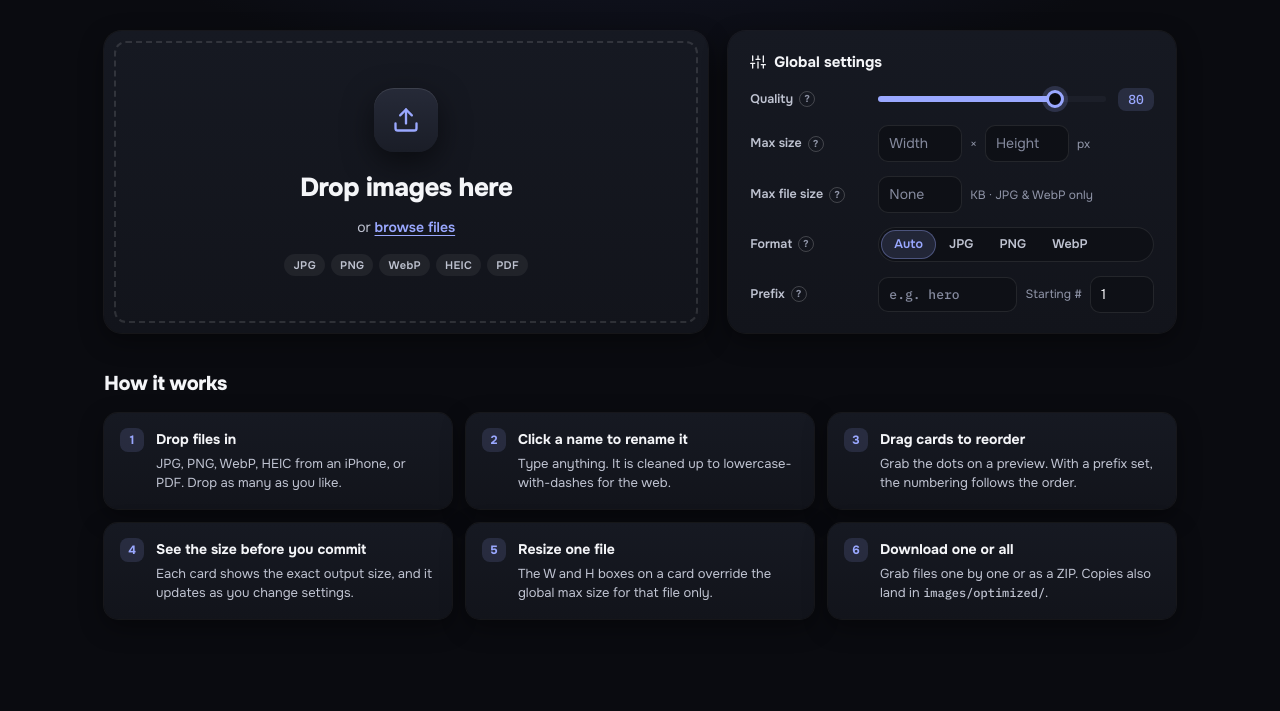
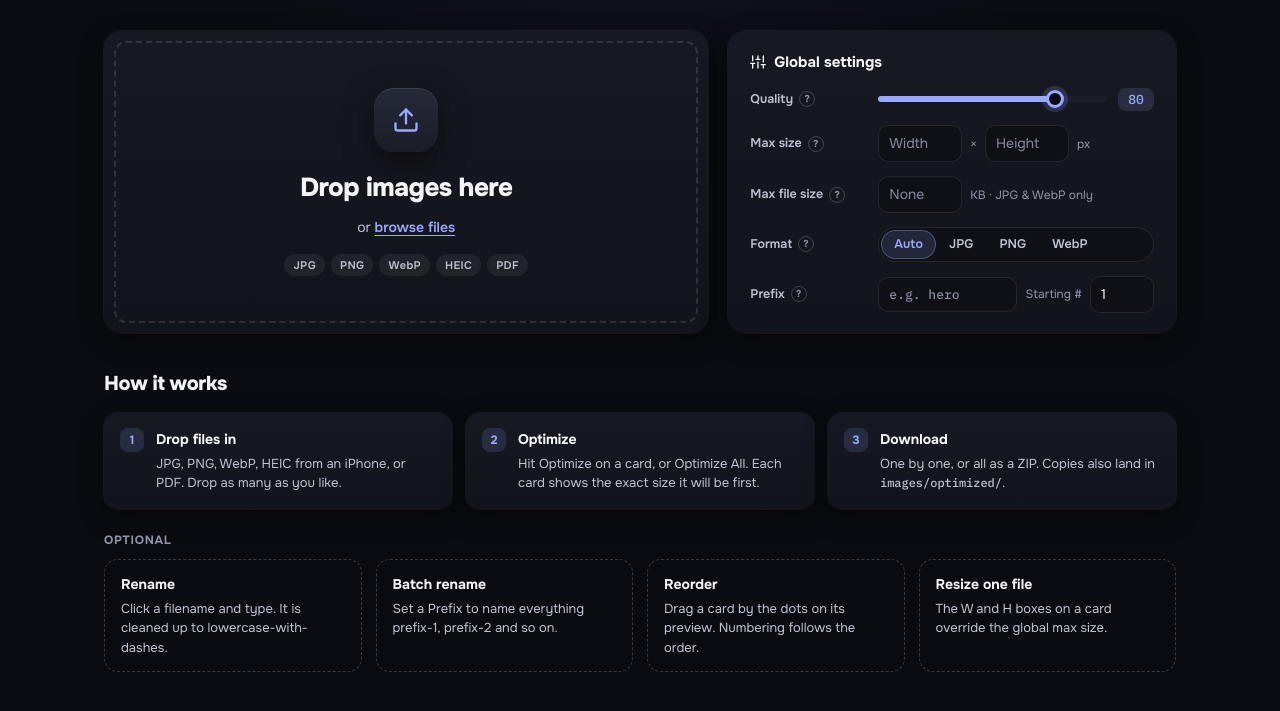
Before and after one commit to dntran26/image-optimizer, a website: page public/index.html in a window 1280 px wide. Shown: the part 63-774 px from the top of the page. Drawn offline with nearby package versions, Linux system fonts and the light colour scheme.

Commit message:
How it works: 3 required steps, optional extras split out

```diff
--- a/public/index.html
+++ b/public/index.html
@@ -194,12 +194,16 @@
       <h2 class="section-title">How it works</h2>
       <ol class="tips-grid">
         <li><strong>Drop files in</strong><span>JPG, PNG, WebP, HEIC from an iPhone, or PDF. Drop as many as you like.</span></li>
-        <li><strong>Click a name to rename it</strong><span>Type anything. It is cleaned up to lowercase-with-dashes for the web.</span></li>
-        <li><strong>Drag cards to reorder</strong><span>Grab the dots on a preview. With a prefix set, the numbering follows the order.</span></li>
-        <li><strong>See the size before you commit</strong><span>Each card shows the exact output size, and it updates as you change settings.</span></li>
-        <li><strong>Resize one file</strong><span>The W and H boxes on a card override the global max size for that file only.</span></li>
-        <li><strong>Download one or all</strong><span>Grab files one by one or as a ZIP. Copies also land in <code>images/optimized/</code>.</span></li>
+        <li><strong>Optimize</strong><span>Hit Optimize on a card, or Optimize All. Each card shows the exact size it will be first.</span></li>
+        <li><strong>Download</strong><span>One by one, or all as a ZIP. Copies also land in <code>images/optimized/</code>.</span></li>
       </ol>
+      <h3 class="tips-subtitle">Optional</h3>
+      <ul class="extras-grid">
+        <li><strong>Rename</strong><span>Click a filename and type. It is cleaned up to lowercase-with-dashes.</span></li>
+        <li><strong>Batch rename</strong><span>Set a Prefix to name everything prefix-1, prefix-2 and so on.</span></li>
+        <li><strong>Reorder</strong><span>Drag a card by the dots on its preview. Numbering follows the order.</span></li>
+        <li><strong>Resize one file</strong><span>The W and H boxes on a card override the global max size.</span></li>
+      </ul>
     </section>
 
     <!-- Toolbar (shown once images are queued) -->
--- a/public/style.css
+++ b/public/style.css
@@ -450,8 +450,34 @@ input[type='range']::-moz-range-thumb {
   color: var(--accent);
 }
 
-.tips-grid strong { font-weight: 700; font-size: 14px; }
-.tips-grid span { color: var(--text-dim); font-size: 13px; }
+.tips-grid strong, .extras-grid strong { font-weight: 700; font-size: 14px; }
+.tips-grid span, .extras-grid span { color: var(--text-dim); font-size: 13px; }
+
+.tips-subtitle {
+  margin-top: 22px;
+  font-size: 12px;
+  font-weight: 700;
+  letter-spacing: 0.06em;
+  text-transform: uppercase;
+  color: var(--text-muted);
+}
+
+/* Optional extras: lighter than the numbered steps, no numbers */
+.extras-grid {
+  list-style: none;
+  display: grid;
+  grid-template-columns: repeat(4, minmax(0, 1fr));
+  gap: 14px;
+  margin-top: 10px;
+}
+.extras-grid li {
+  display: grid;
+  align-content: start;
+  gap: 4px;
+  padding: 14px 16px;
+  border-radius: 14px;
+  border: 1px dashed var(--border-hover);
+}
 
 /* ── Toolbar ────────────────────────────────────────────────────────────────── */
 #toolbar { display: flex; align-items: center; gap: 10px; margin: 36px 0 16px; }
@@ -690,14 +716,14 @@ input[type='range']::-moz-range-thumb {
 /* ── Responsive ─────────────────────────────────────────────────────────────── */
 @media (max-width: 900px) {
   .hero { grid-template-columns: 1fr; }
-  #image-list, .tips-grid { grid-template-columns: repeat(2, minmax(0, 1fr)); }
+  #image-list, .tips-grid, .extras-grid { grid-template-columns: repeat(2, minmax(0, 1fr)); }
 }
 
 @media (max-width: 600px) {
   .header-inner { flex-wrap: wrap; padding: 12px 16px; }
   .stats { order: 3; width: 100%; }
   main { padding: 20px 16px 60px; }
-  #image-list, .tips-grid { grid-template-columns: 1fr; }
+  #image-list, .tips-grid, .extras-grid { grid-template-columns: 1fr; }
   .setting-row { grid-template-columns: 1fr; gap: 6px; }
   #toolbar { flex-wrap: wrap; }
   .queue-title { width: 100%; }
```
Also changed, not shown: README.md.
